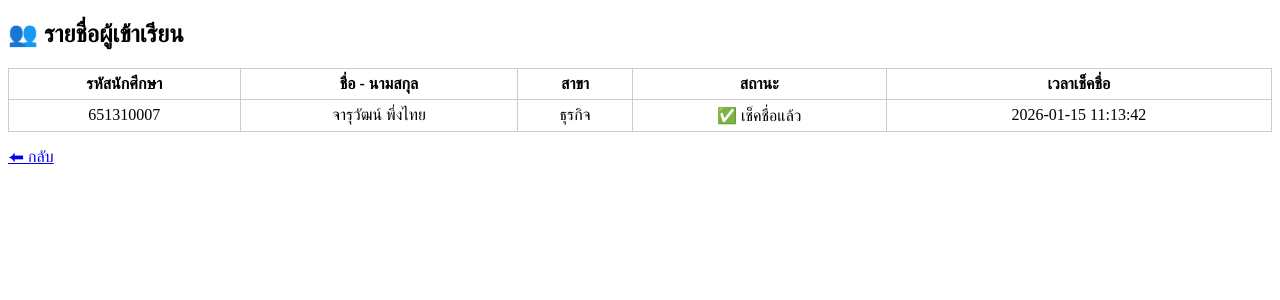
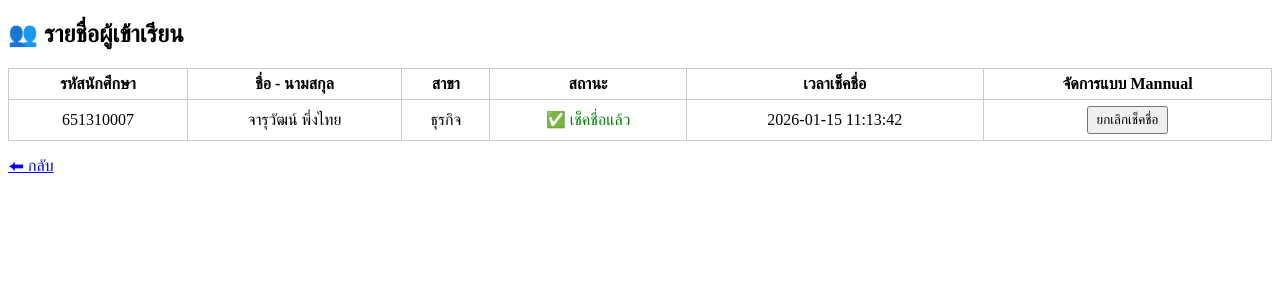
Before and after one commit to JaruwatPeungthai/Digital-Project, a PHP site: page /session_attendance.php?id=35 in a window 1280 px wide. Shown: the top 300 px of the page. Run offline with PHP 8.4, Linux system fonts and the light colour scheme; the visitor is signed in with stand-in values (Sample User, id 1); data comes from the database, SQL or seed files in the repository.

Commit message:
2/4/2026 ปรับเรื่องการเช็คชื่อ

```diff
--- a/liff/attendance_summary.php
+++ b/liff/attendance_summary.php
@@ -35,7 +35,7 @@ $subjects = $subjects->get_result();
 <meta charset="UTF-8">
 <title>เลือกวิชาสรุปผล</title>
 </head>
-<body>
+<body> <!--อย่าพึ่งทำหน้านี้ มันต้องรัน ngrok อธิบายยาก555-->
 
 <h2>📊 สรุปผลการเข้าเรียน</h2>
 
--- a/liff/courses.php
+++ b/liff/courses.php
@@ -30,7 +30,7 @@ th, td { border:1px solid #ccc; padding:8px; text-align:center; }
 </style>
 </head>
 
-<body>
+<body> <!--อย่าพึ่งทำหน้านี้ มันต้องรัน ngrok อธิบายยาก555-->
 
 <h2>📚 รายวิชา</h2>
 
@@ -47,6 +47,7 @@ th, td { border:1px solid #ccc; padding:8px; text-align:center; }
 
 <tr>
   <th>ชื่อวิชา</th>
+  <th>ดูรายชื่อนักศึกษา</th>
   <th>จัดการ</th>
 </tr>
 
@@ -59,8 +60,6 @@ th, td { border:1px solid #ccc; padding:8px; text-align:center; }
     </a>
   </td>
   <td>
-  <a href="subject_students.php?id=<?= $row['subject_id'] ?>">👥 นักศึกษา</a>
-  |
   <button onclick="confirmDelete(
     <?= $row['subject_id'] ?>,
     '<?= htmlspecialchars($row['subject_name'], ENT_QUOTES) ?>'
--- a/liff/create_session.php
+++ b/liff/create_session.php
@@ -40,7 +40,7 @@ if ($_SERVER['REQUEST_METHOD'] === 'POST') {
 }
 ?>
 <!DOCTYPE html>
-<html>
+<html> <!--อย่าพึ่งทำหน้านี้ มันต้องรัน ngrok อธิบายยาก555-->
 <head>
 <meta charset="UTF-8">
 <title>สร้าง QR</title>
--- a/liff/index.html
+++ b/liff/index.html
@@ -4,6 +4,7 @@
 <meta charset="UTF-8">
 <title>Q locate</title>
 <script src="https://static.line-scdn.net/liff/edge/2/sdk.js"></script>
+<!--อย่าพึ่งทำหน้านี้ มันต้องรัน ngrok อธิบายยาก555-->
 
 <style>
 body {
@@ -38,6 +39,9 @@ button {
     Login นักศึกษา (LINE)
   </button>
 </div>
+
+<!-- คอมเม้นตรงนี้(script)ไว้ตอนเอาไปทำ ui จะได้ไม่มี error -->
+
 
 <script>
 const LIFF_ID = "2008718294-WzVz06TP";
--- a/liff/session_attendance.php
+++ b/liff/session_attendance.php
@@ -9,8 +9,32 @@ if (!isset($_SESSION['teacher_id'])) {
 
 $sessionId = intval($_GET['id']);
 
+/* =========================
+   HANDLE MANUAL UPDATE
+   ========================= */
+if ($_SERVER['REQUEST_METHOD'] === 'POST' && isset($_POST['log_id'], $_POST['new_status'])) {
+    $logId = intval($_POST['log_id']);
+    $newStatus = $_POST['new_status'] === 'present' ? 'present' : 'denied';
+
+    $u = $conn->prepare("
+        UPDATE attendance_logs
+        SET status = ?, checkin_time = IF(?='present', NOW(), NULL)
+        WHERE id = ? AND session_id = ?
+    ");
+    $u->bind_param("ssii", $newStatus, $newStatus, $logId, $sessionId);
+    $u->execute();
+
+    // refresh กันกดซ้ำ
+    header("Location: session_attendance.php?id=".$sessionId);
+    exit;
+}
+
+/* =========================
+   LOAD DATA
+   ========================= */
 $stmt = $conn->prepare("
     SELECT
+        al.id AS log_id,
         st.student_code,
         st.full_name,
         st.class_group,
@@ -20,14 +44,12 @@ $stmt = $conn->prepare("
     JOIN students st
         ON al.student_id = st.user_id
     WHERE al.session_id = ?
-    ORDER BY al.checkin_time
+    ORDER BY st.student_code
 ");
-
 $stmt->bind_param("i", $sessionId);
 $stmt->execute();
 $result = $stmt->get_result();
 ?>
-
 
 <!DOCTYPE html>
 <html>
@@ -37,6 +59,9 @@ $result = $stmt->get_result();
 <style>
     table { border-collapse: collapse; width: 100%; }
     td, th { border:1px solid #ccc; padding:6px; text-align:center; }
+    button { padding:4px 8px; cursor:pointer; }
+    .present { color:green; }
+    .denied { color:red; }
 </style>
 </head>
 <body>
@@ -50,6 +75,7 @@ $result = $stmt->get_result();
     <th>สาขา</th>
     <th>สถานะ</th>
     <th>เวลาเช็คชื่อ</th>
+    <th>จัดการแบบ Mannual</th>
 </tr>
 
 <?php while ($row = $result->fetch_assoc()): ?>
@@ -57,14 +83,26 @@ $result = $stmt->get_result();
     <td><?= htmlspecialchars($row['student_code']) ?></td>
     <td><?= htmlspecialchars($row['full_name']) ?></td>
     <td><?= htmlspecialchars($row['class_group']) ?></td>
+
+    <td class="<?= $row['status'] === 'present' ? 'present' : 'denied' ?>">
+        <?= $row['status'] === 'present' ? '✅ เช็คชื่อแล้ว' : '❌ ขาด' ?>
+    </td>
+
+    <td><?= $row['checkin_time'] ? htmlspecialchars($row['checkin_time']) : '-' ?></td>
+
     <td>
-        <?php if ($row['status'] === 'present'): ?>
-            ✅ เช็คชื่อแล้ว
-        <?php else: ?>
-            ❌ ไม่มา
-        <?php endif; ?>
+        <form method="post" style="display:inline;">
+            <input type="hidden" name="log_id" value="<?= $row['log_id'] ?>">
+
+            <?php if ($row['status'] === 'present'): ?>
+                <input type="hidden" name="new_status" value="denied">
+                <button type="submit">ยกเลิกเช็คชื่อ</button>
+            <?php else: ?>
+                <input type="hidden" name="new_status" value="present">
+                <button type="submit">เช็คชื่อ</button>
+            <?php endif; ?>
+        </form>
     </td>
-    <td><?= htmlspecialchars($row['checkin_time']) ?></td>
 </tr>
 <?php endwhile; ?>
 
--- a/liff/student_dashboard.html
+++ b/liff/student_dashboard.html
@@ -33,7 +33,6 @@ th, td { border: 1px solid #ccc; padding: 8px; text-align: center; }
   <th>ห้อง</th>
   <th>เวลา</th>
   <th>สถานะ</th>
-  <th>หมายเหตุ</th>
 </tr>
 </thead>
 <tbody id="logs"></tbody>
@@ -89,8 +88,7 @@ async function loadHistory() {
       <td>${r.subject_name}</td>
       <td>${r.room_name}</td>
       <td>${r.checkin_time}</td>
-      <td>${r.status}</td>
-      <td>${r.reason ?? "-"}</td>
+      <td>${r.status === "present" ? "✅ เช็คชื่อแล้ว" : "❌ ขาด"}</td>
     `;
     tbody.appendChild(tr);
   });
```
Also changed, not shown: liff/checkin.html (+14 -1 lines).
